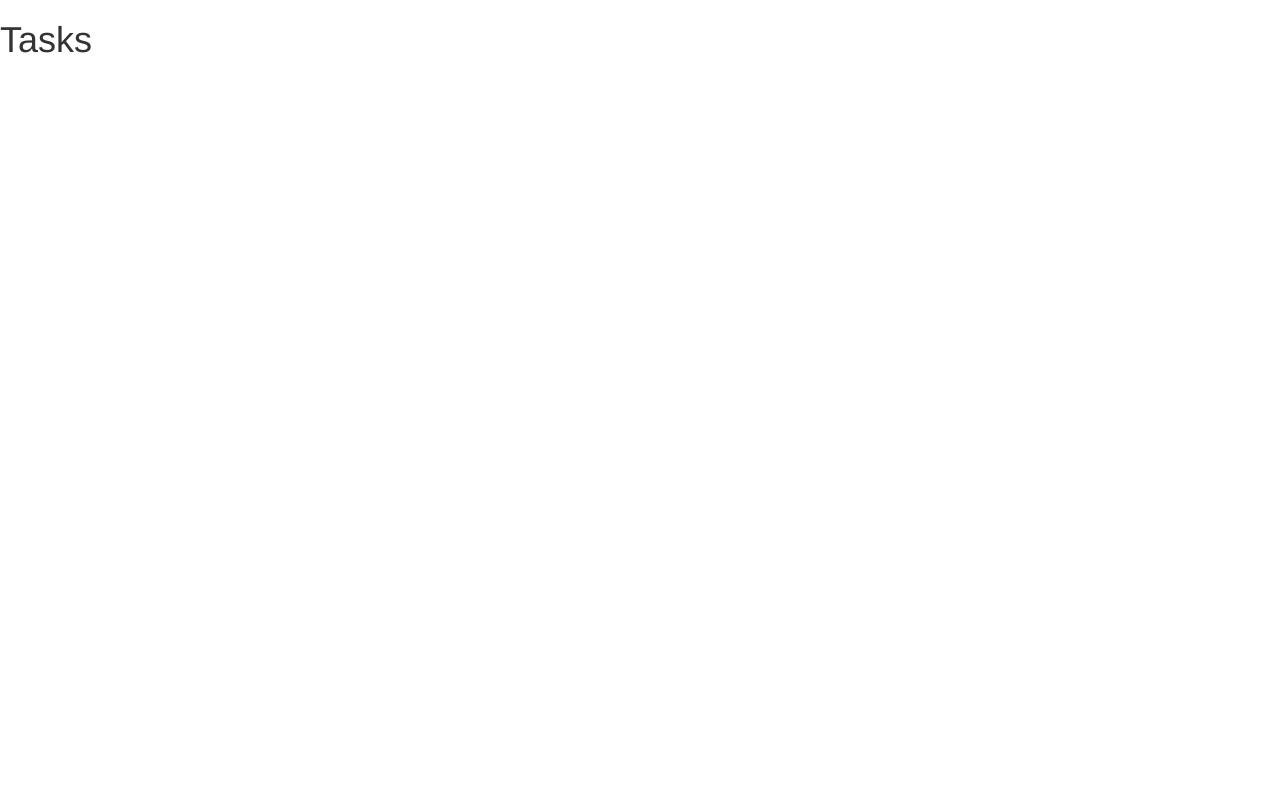
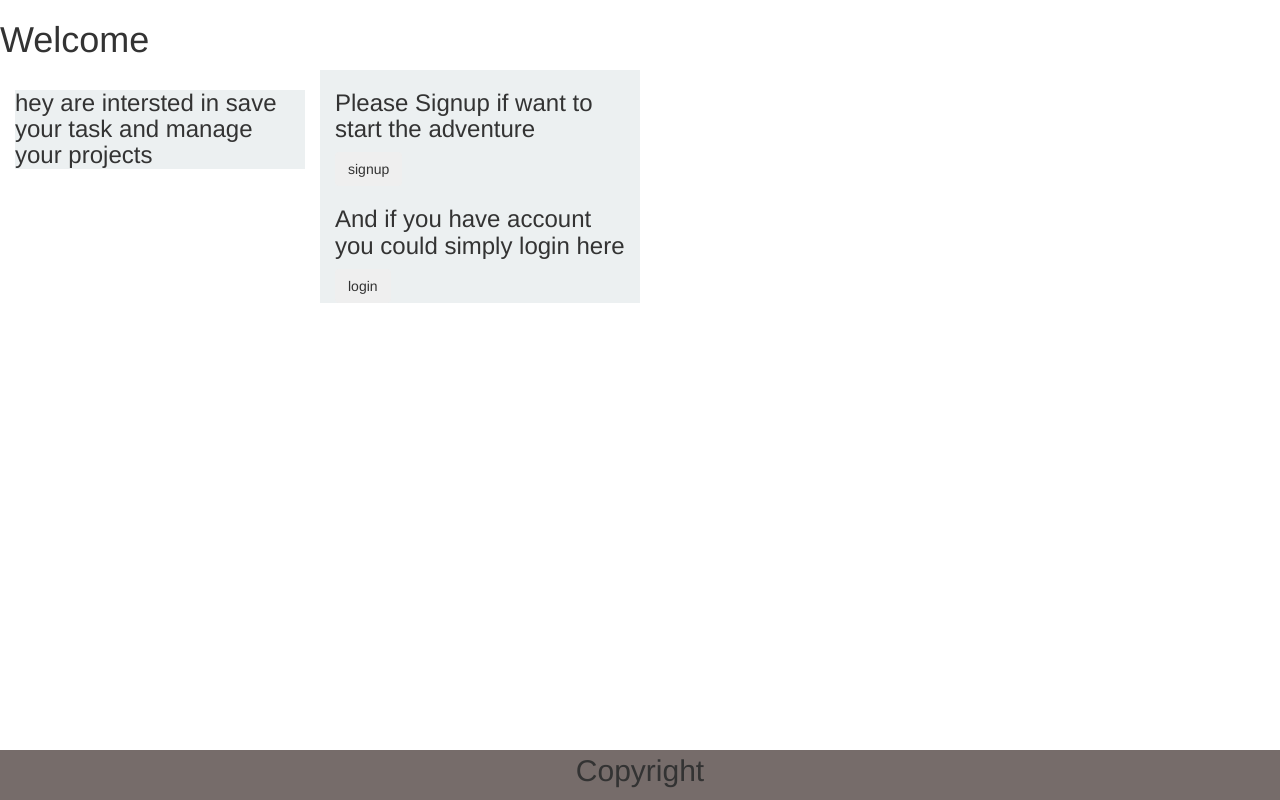
Before and after one commit to meepo-Org/GreenField, a website: page angular-client/index.html in a window 1280 px wide. Drawn offline with nearby package versions, Linux system fonts and the light colour scheme; some packages are replaced by stand-ins of ours.

Commit message:
demo for the first page html

```diff
--- a/angular-client/index.html
+++ b/angular-client/index.html
@@ -17,8 +17,7 @@
 </head>
 
 <body ng-app="meepo">
-	<tasks>
-		<!-- <h1>hello</h1> -->
-	</tasks>
+	<app>
+	</app>
 </body>
 </html>
--- a/angular-client/templates/app.html
+++ b/angular-client/templates/app.html
@@ -1,15 +1,32 @@
-	<div ng-view></div>
-<h1>SignUp</h1>
-<div class="col-xs-3" ng-controller='signup'>
-	<h3>UserName</h3>
-<input name="text" class="form-control" ng-model="name">
-	<h3>Email</h3>
-<input name="text" class="form-control" ng-model="email">
-	<h3>Password</h3>
-<input type="password" class="form-control" ng-model="password">
-	<a href="#!user">LoginPage</a>
-<button class="btn btn-primary" ng-click="done()">Add</button>
-<div ng-repeat='gg in getter'>
-	<h2>{{gg}}</h2>
+<style>
+.footer {
+    position: fixed;
+    left: 0;
+    bottom: 0;
+    width: 100%;
+    text-align: center;
+    background-color: #766C6A;
+    height: 50px;
+    font-size: 30px;
+}
+.signup {
+	background-color: #ECF0F1;
+}
+</style>
+<h1>Welcome</h1>
+<div class="col-md-3" ng-controller='app'>
+	<div class="signup">
+		<h3>hey are intersted in save your task and manage your projects </h3>
+	</div>
 </div>
+	<div class="col-md-3 signup">
+		<h3>Please Signup if want to start the adventure </h3>
+		<button class="btn">signup </button>
+		<h3>And if you have account you could simply login here</h3>
+		<button class="btn">login</button>
+	</div>
+	<div class='footer'>
+	<footer class="container-fluid text-center">
+  <p> Copyright</p>
+</footer>
 </div>
```
